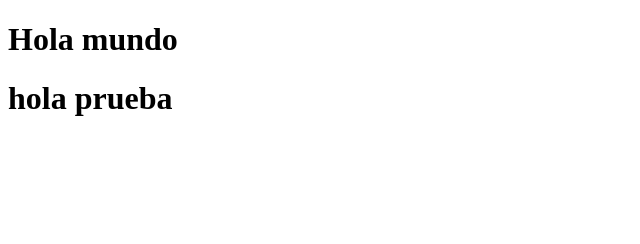
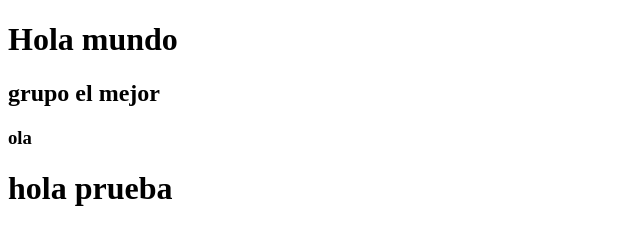
Before and after one commit to SpiD2402/prueba-g18, a plain HTML site: page index.html in a window 1280 px wide. Shown: the whole page, without its empty margins (0-640 px from the left). Drawn offline with Linux system fonts and the light colour scheme.

Commit message:
nueva rama

```diff
--- a/index.html
+++ b/index.html
@@ -8,6 +8,8 @@
 </head>
 
         <h1>Hola mundo</h1>
+        <h2>grupo el mejor</h2>
+        <h3>ola</h3>
 
 <body>
     <h1>hola prueba</h1>
```
